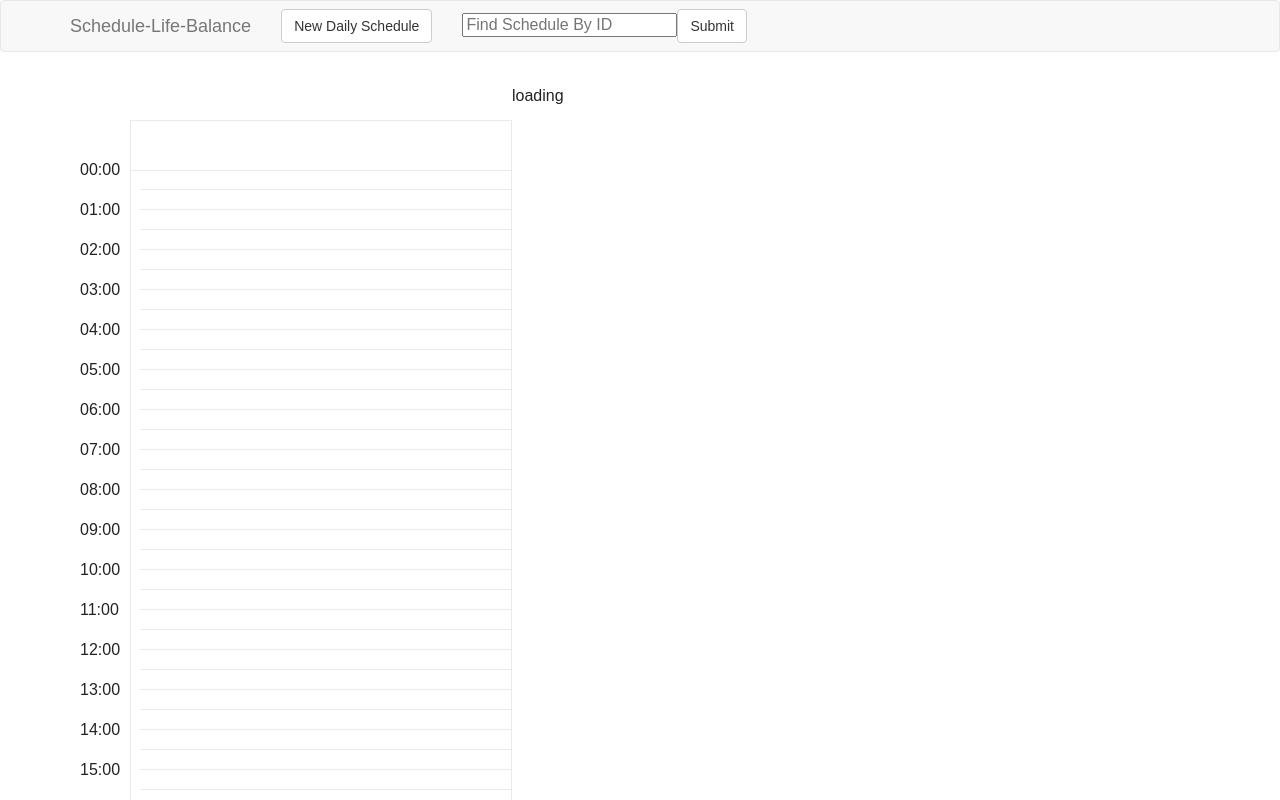
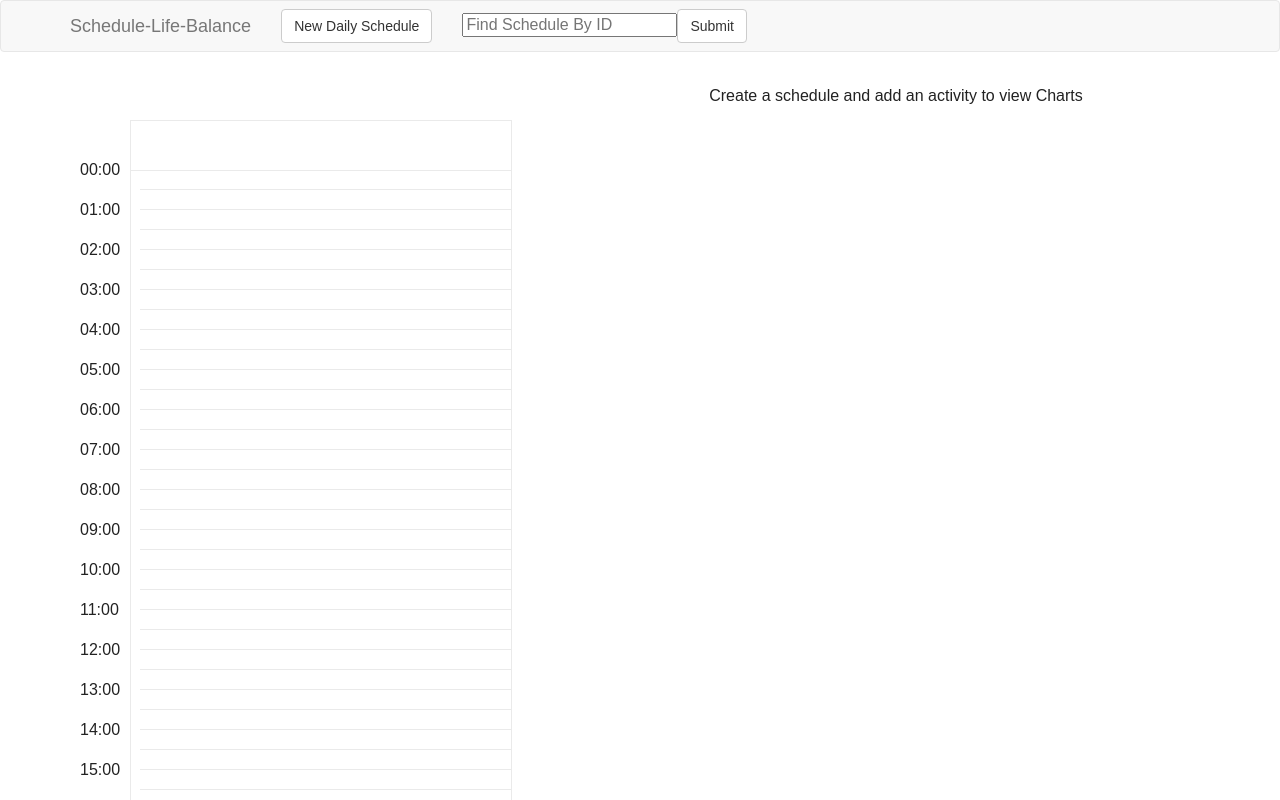
Before and after one commit to CT43/schedule-life-balance, a React (Create React App) app: page / in a window 1280 px wide. Shown: the top 800 px of the page. Built offline with nearby package versions, Linux system fonts and the light colour scheme.

Commit message:
add Activity form show only on schedule

```diff
--- a/src/App.css
+++ b/src/App.css
@@ -1,13 +1,8 @@
 .App {
 
 }
+
 /*
-.App-header {
-  text-align: center;
-  height: 150px;
-  padding: 20px;
-}
-
 .App-intro {
   font-size: large;
 }
@@ -68,6 +63,11 @@ textarea {
   width: 20%;
   padding-left: 20%;
 
+}
+
+.comment{
+  text-align: center;
+  padding-left: 20%;
 }
 
 .codyhouse {
--- a/src/components/PieChart.js
+++ b/src/components/PieChart.js
@@ -34,8 +34,8 @@ class PieChart extends Component {
 		);
 	} else {
 	return (
-		<div>
-			loading
+		<div className="comment">
+			Create a schedule and add an activity to view Charts
 		</div>
 	)}
 }
```
